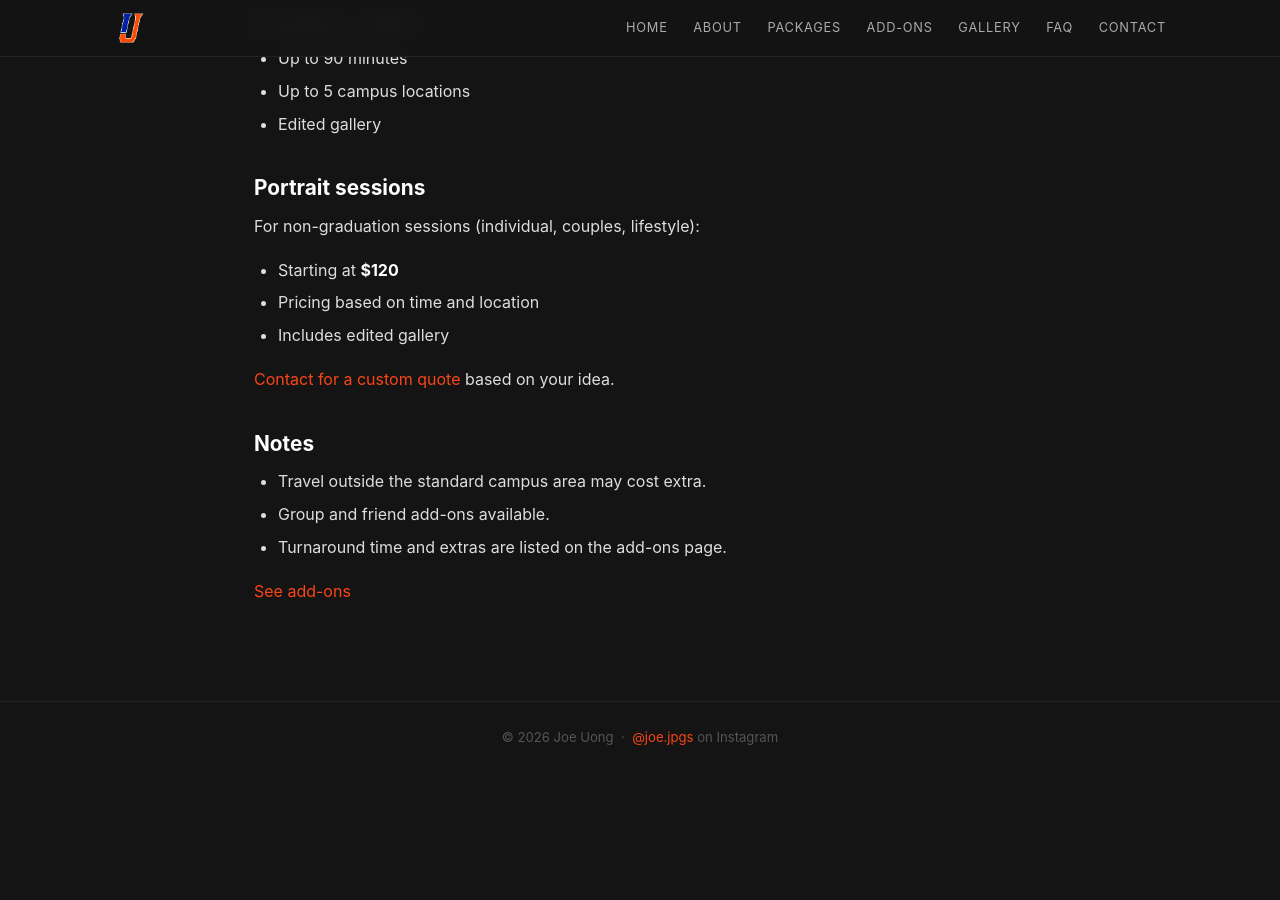
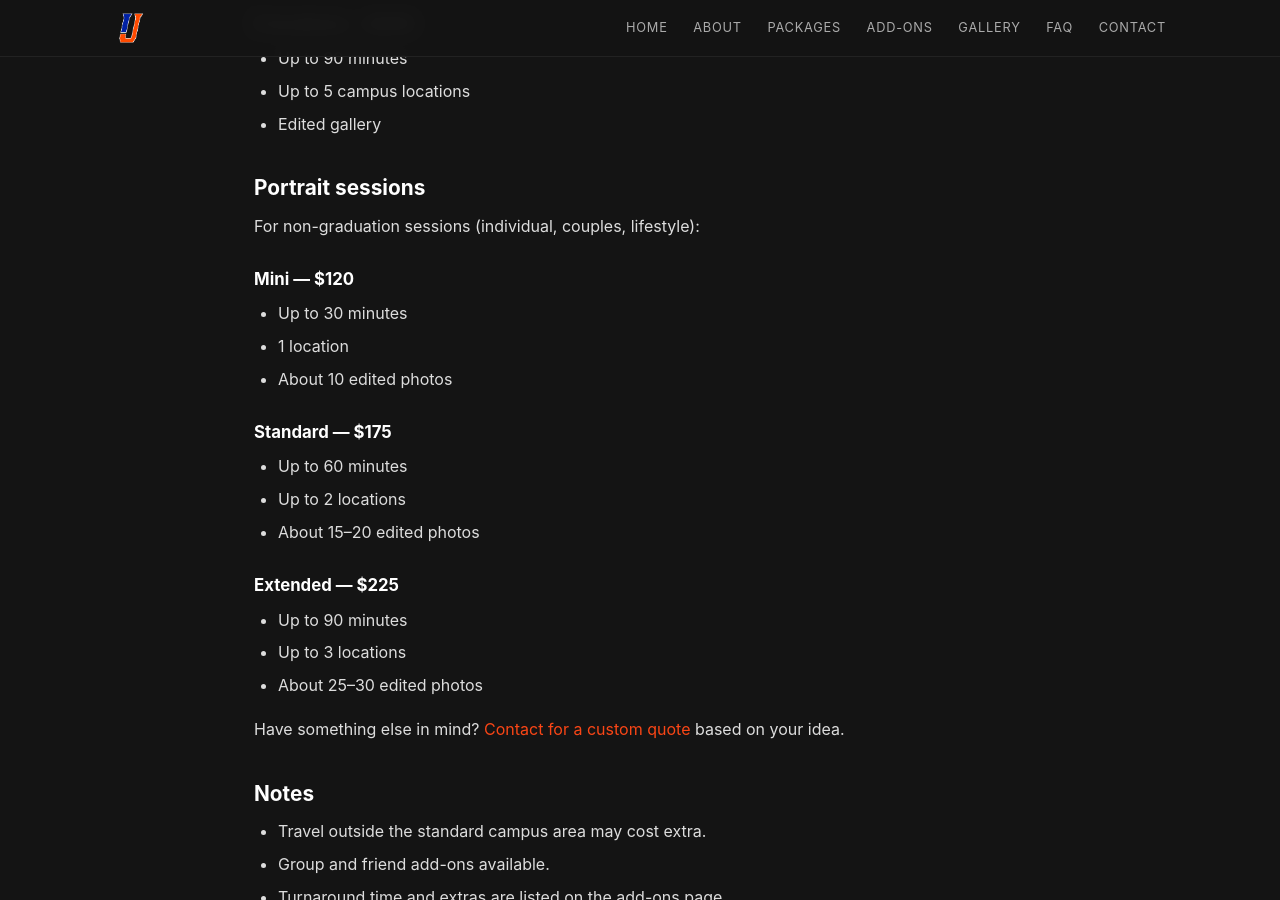
Before and after one commit to joeufl/photosbyjoe, a Jekyll site: the page built from packages.md, in a window 1280 px wide and 900 px high, scrolled down 683 px. Built offline with Jekyll 4.4.1, drawn with Linux system fonts in a browser that asks for light colours; before the commit the page ends 1469 px from its top, so only the background shows below that.

Commit message:
Add portrait session tiers to packages page
Co-Authored-By: Claude Fable 5.2 <noreply@anthropic.com>
Claude-Session: https://claude.ai/code/session_01HA8WM2PMos46QLCESg7nDg

```diff
--- a/packages.md
+++ b/packages.md
@@ -31,11 +31,22 @@ title: Packages
 
 For non-graduation sessions (individual, couples, lifestyle):
 
-- Starting at **$120**
-- Pricing based on time and location
-- Includes edited gallery
+### Mini — $120
+- Up to 30 minutes
+- 1 location
+- About 10 edited photos
 
-[Contact for a custom quote]({{ "/contact.html" | relative_url }}) based on your idea.
+### Standard — $175
+- Up to 60 minutes
+- Up to 2 locations
+- About 15–20 edited photos
+
+### Extended — $225
+- Up to 90 minutes
+- Up to 3 locations
+- About 25–30 edited photos
+
+Have something else in mind? [Contact for a custom quote]({{ "/contact.html" | relative_url }}) based on your idea.
 
 ## Notes
 - Travel outside the standard campus area may cost extra.
```
Also changed, not shown: faqs.md (+1 -1 lines), todo.md (+1 -1 lines).
